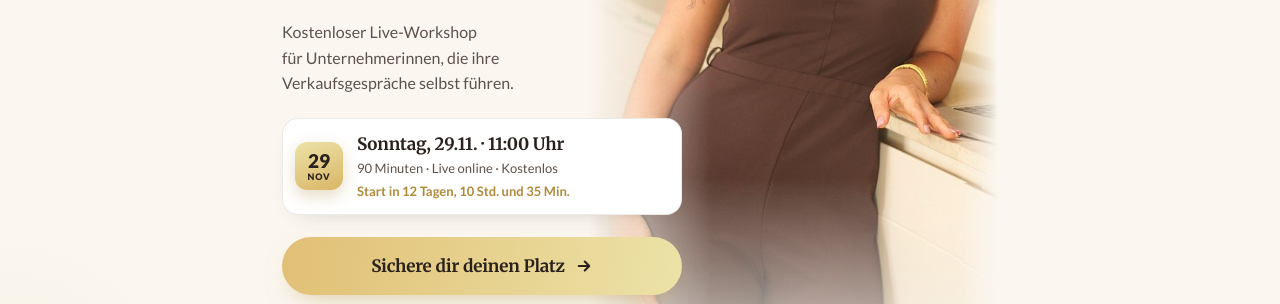
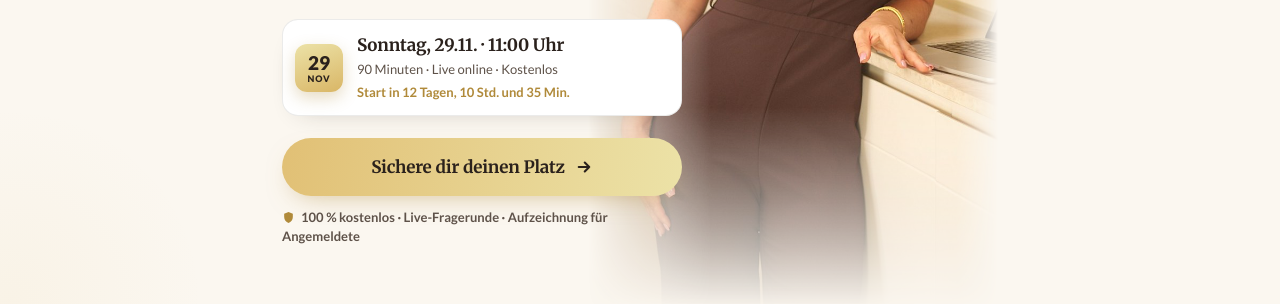
Before and after one commit to AleksSobczak/vendera-webinar, a plain HTML site: page index.html in a window 1280 px wide. Shown: the part 487-791 px from the top of the page. Drawn offline with Linux system fonts and the light colour scheme; no server answers.

Commit message:
Hero: Zielgruppenzeile vorerst entfernt
Co-Authored-By: Claude Opus 5.5 <noreply@anthropic.com>
Claude-Session: https://claude.ai/code/session_015iocJ7ZYPyNHQDGmoHJRzM

```diff
--- a/index.html
+++ b/index.html
@@ -58,7 +58,6 @@ window.VENDERA={
 </div>
 <figure class="hero-portrait"><img src="img/sarah-hero-ganz.jpg" width="900" height="1363" alt="Sarah Florin, Gastgeberin des Workshops" fetchpriority="high"></figure>
 <div class="h-body">
-<p class="zielzeile">Kostenloser Live-Workshop für Unternehmerinnen, die ihre Verkaufsgespräche selbst führen.</p>
 <div class="date">
 <div class="cal"><b>29</b><small>NOV</small></div>
 <div><div class="date-t">Sonntag, 29.11. · 11:00 Uhr</div><div class="date-s">90 Minuten · Live online · Kostenlos</div><div class="cd" id="cd"></div></div>
```
